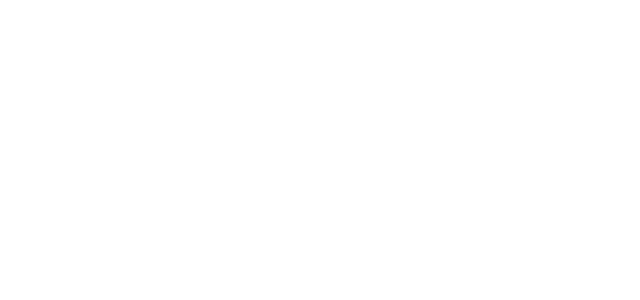
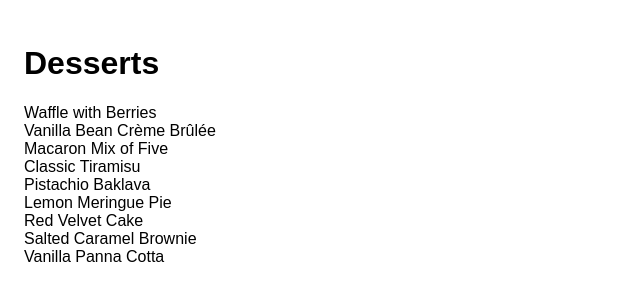
Before and after one commit to Zickenheiner/choose-your-dessert, a React (Vite) app: page / in a window 1280 px wide. Shown: the top 300 px of the page, without its empty margins (0-640 px from the left). Built offline with nearby package versions, Linux system fonts and the light colour scheme.

Commit message:
create the components DessertMenu and MenuItem

```diff
--- a/src/App.tsx
+++ b/src/App.tsx
@@ -2,7 +2,11 @@ import DessertMenu from "./components/DessertMenu";
 import "./styles/App.css";
 
 function App() {
-  return <></>;
+  return (
+    <>
+      <DessertMenu />
+    </>
+  );
 }
 
 export default App;
--- /dev/null
+++ b/src/components/DessertMenu.tsx
@@ -0,0 +1,13 @@
+import data from "../data.json";
+import MenuItem from "./MenuItem";
+
+export default function DessertMenu() {
+  return (
+    <div>
+      <h1>Desserts</h1>
+      {data.map((item) => (
+        <MenuItem item={item} key={item.name} />
+      ))}
+    </div>
+  );
+}
--- /dev/null
+++ b/src/components/MenuItem.tsx
@@ -0,0 +1,17 @@
+interface Item {
+  item: {
+    image: {
+      thumbnail: string;
+      mobile: string;
+      tablet: string;
+      desktop: string;
+    };
+    name: string;
+    category: string;
+    price: number;
+  };
+}
+export default function MenuItem({ item }: Item) {
+  const { image, name, category, price } = item;
+  return <div>{name}</div>;
+}
```
